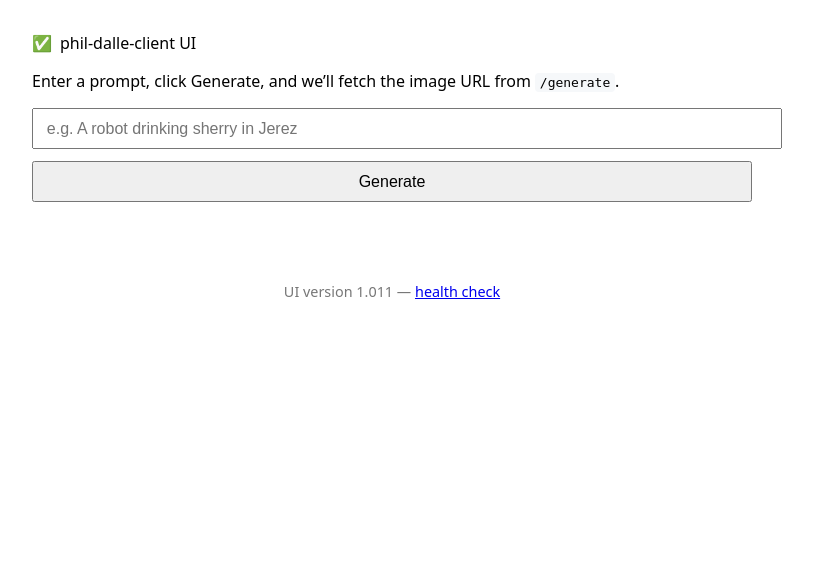
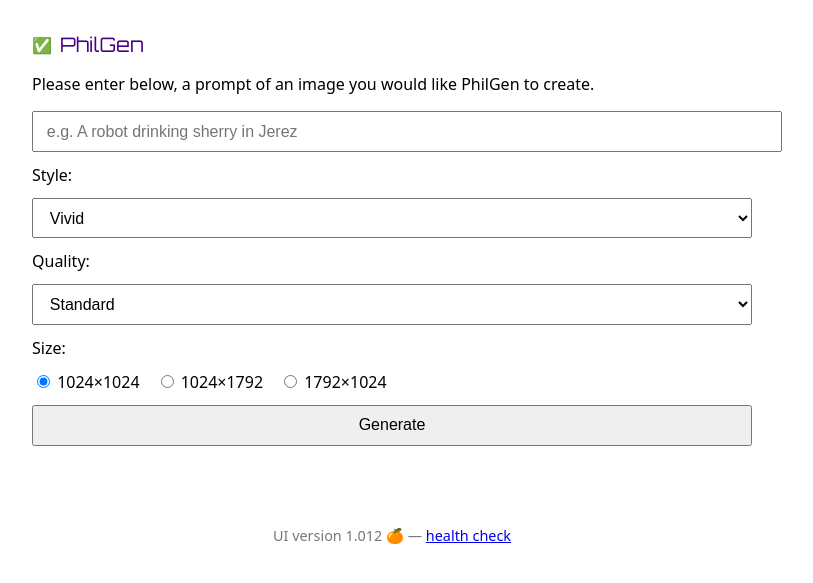
Before and after one commit to Philberto99/phil-dalle-client, a Flask app: page / in a window 1280 px wide. Shown: the top 583 px of the page, without its empty margins (248-1061 px from the left). Run offline with Flask 3, Linux system fonts and the light colour scheme.

Commit message:
version 1.012 🍇 — upgraded UI with style, quality, size, and prompt history

```diff
--- a/templates/index.html
+++ b/templates/index.html
@@ -2,56 +2,97 @@
 <html lang="en">
 <head>
   <meta charset="utf-8" />
-  <title>phil-dalle-client</title>
+  <title>PhilGen</title>
   <meta name="viewport" content="width=device-width, initial-scale=1" />
+  <link href="https://fonts.googleapis.com/css2?family=Orbitron&display=swap" rel="stylesheet">
   <style>
     body { font-family: system-ui, sans-serif; max-width: 720px; margin: 2rem auto; padding: 0 1rem; }
     header { display: flex; align-items: center; gap: .5rem; margin-bottom: 1rem; }
     .ok { color: #0a7a3f; font-weight: 600; }
+    .title { font-family: 'Orbitron', sans-serif; font-size: 20px; color: #4B0082; }
     form { display: grid; gap: .75rem; margin-bottom: 1rem; }
-    input[type="text"] { padding: .6rem .8rem; font-size: 1rem; width: 100%; }
+    input[type="text"], select { padding: .6rem .8rem; font-size: 1rem; width: 100%; }
     button { padding: .6rem .9rem; font-size: 1rem; cursor: pointer; }
     .status { min-height: 1.25rem; color: #555; }
     img { max-width: 100%; border: 1px solid #ddd; border-radius: 6px; }
-    .result { margin-top: 1rem; }
+    .result, .history { margin-top: 1rem; }
     code { background: #f6f8fa; padding: .1rem .3rem; border-radius: 4px; }
     footer { margin-top: 3rem; font-size: .9rem; color: #777; text-align: center; }
     pre { background: #f6f8fa; padding: 1rem; border-radius: 6px; overflow-x: auto; }
+    .radio-group { display: flex; gap: 1rem; }
   </style>
 </head>
 <body>
   <header>
     <span class="ok">✅</span>
-    <div>phil-dalle-client UI</div>
+    <div class="title">PhilGen</div>
   </header>
 
-  <p>Enter a prompt, click Generate, and we’ll fetch the image URL from <code>/generate</code>.</p>
+  <p>Please enter below, a prompt of an image you would like PhilGen to create.</p>
 
   <form id="form">
     <input id="prompt" type="text" placeholder="e.g. A robot drinking sherry in Jerez" />
+
+    <label for="style">Style:</label>
+    <select id="style">
+      <option value="vivid">Vivid</option>
+      <option value="natural">Natural</option>
+      <option value="surreal">Surreal</option>
+    </select>
+
+    <label for="quality">Quality:</label>
+    <select id="quality">
+      <option value="standard">Standard</option>
+      <option value="hd">HD</option>
+    </select>
+
+    <label>Size:</label>
+    <div class="radio-group">
+      <label><input type="radio" name="size" value="1024x1024" checked /> 1024×1024</label>
+      <label><input type="radio" name="size" value="1024x1792" /> 1024×1792</label>
+      <label><input type="radio" name="size" value="1792x1024" /> 1792×1024</label>
+    </div>
+
     <button type="submit">Generate</button>
     <div class="status" id="status"></div>
   </form>
 
   <div class="result" id="result"></div>
+  <div class="history" id="history"></div>
 
   <footer>
-    UI version 1.011 — <a href="/health" target="_blank">health check</a>
+    UI version 1.012 🍇 — <a href="/health" target="_blank">health check</a>
   </footer>
 
   <script>
     const form = document.getElementById('form');
     const promptInput = document.getElementById('prompt');
+    const styleInput = document.getElementById('style');
+    const qualityInput = document.getElementById('quality');
     const statusEl = document.getElementById('status');
     const resultEl = document.getElementById('result');
+    const historyEl = document.getElementById('history');
+
+    const fruit = ['🍎','🍌','🍇','🍉','🍑','🍍','🥝','🍒','🍊'];
+    const chosenFruit = fruit[Math.floor(Math.random() * fruit.length)];
+    document.querySelector('footer').innerHTML = `UI version 1.012 ${chosenFruit} — <a href="/health" target="_blank">health check</a>`;
+
+    const lastResults = [];
 
     form.addEventListener('submit', async (e) => {
       e.preventDefault();
       const prompt = promptInput.value.trim();
+      const style = styleInput.value;
+      const quality = qualityInput.value;
+      const size = document.querySelector('input[name="size"]:checked').value;
+
       if (!prompt) {
         statusEl.textContent = 'Please enter a prompt.';
         return;
       }
+
+      const fullPrompt = `${prompt} [style: ${style}, quality: ${quality}, size: ${size}]`;
+
       statusEl.textContent = 'Generating...';
       resultEl.innerHTML = '';
 
@@ -59,7 +100,7 @@
         const res = await fetch('/generate', {
           method: 'POST',
           headers: { 'Content-Type': 'application/json' },
-          body: JSON.stringify({ prompt })
+          body: JSON.stringify({ prompt: fullPrompt })
         });
 
         const data = await res.json();
@@ -77,6 +118,13 @@
           <p><strong>Image URL:</strong> <a href="${url}" target="_blank" rel="noopener">${url}</a></p>
           <img src="${url}" alt="Generated image" />
         `;
+
+        lastResults.unshift({ prompt: fullPrompt, url });
+        if (lastResults.length > 3) lastResults.pop();
+
+        historyEl.innerHTML = '<h3>Last 3 prompts</h3>' + lastResults.map(r =>
+          `<p><em>${r.prompt}</em><br><img src="${r.url}" alt="Previous image" /></p>`
+        ).join('');
       } catch (err) {
         statusEl.textContent = 'Network error.';
         resultEl.innerHTML = '';
```
